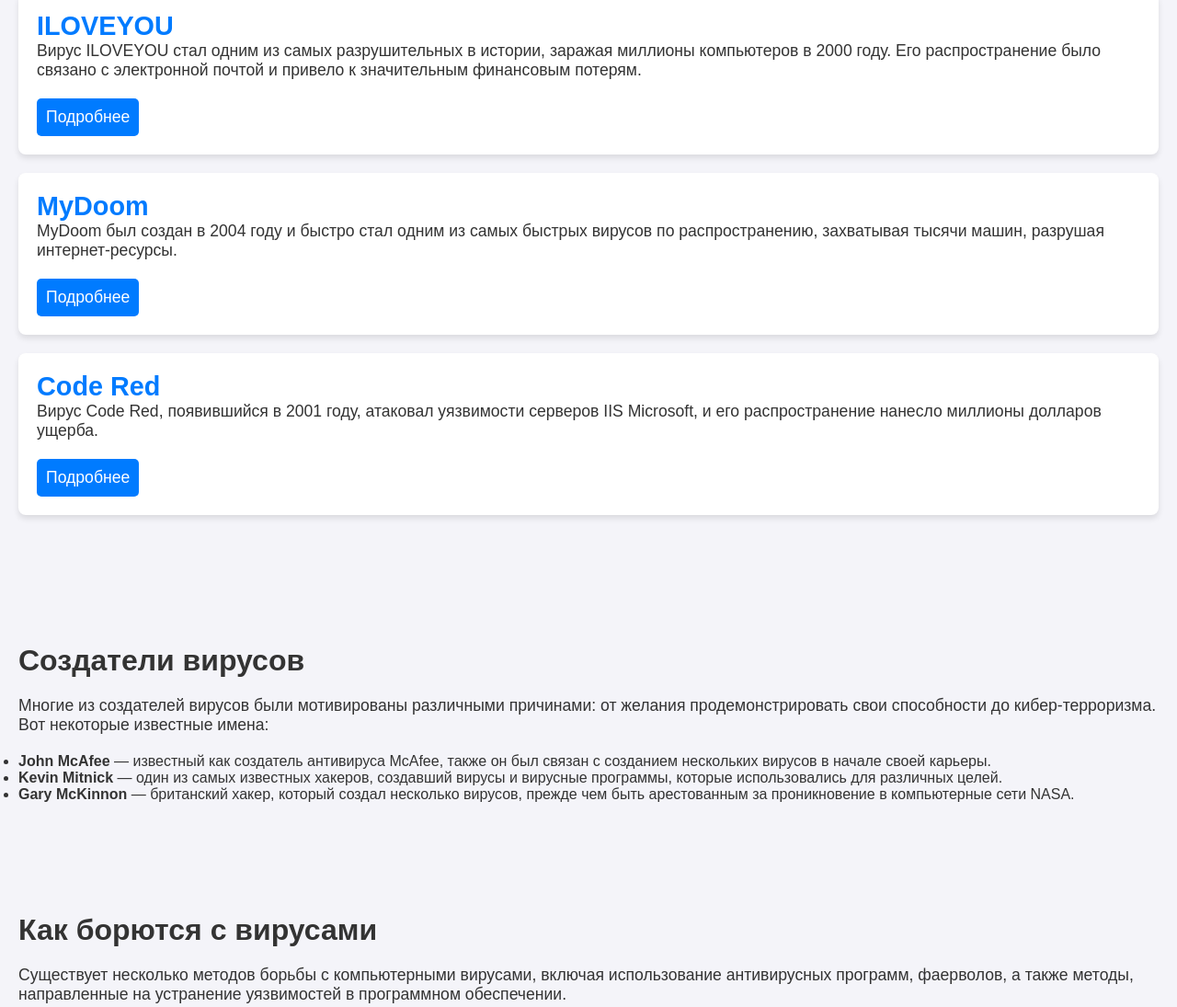
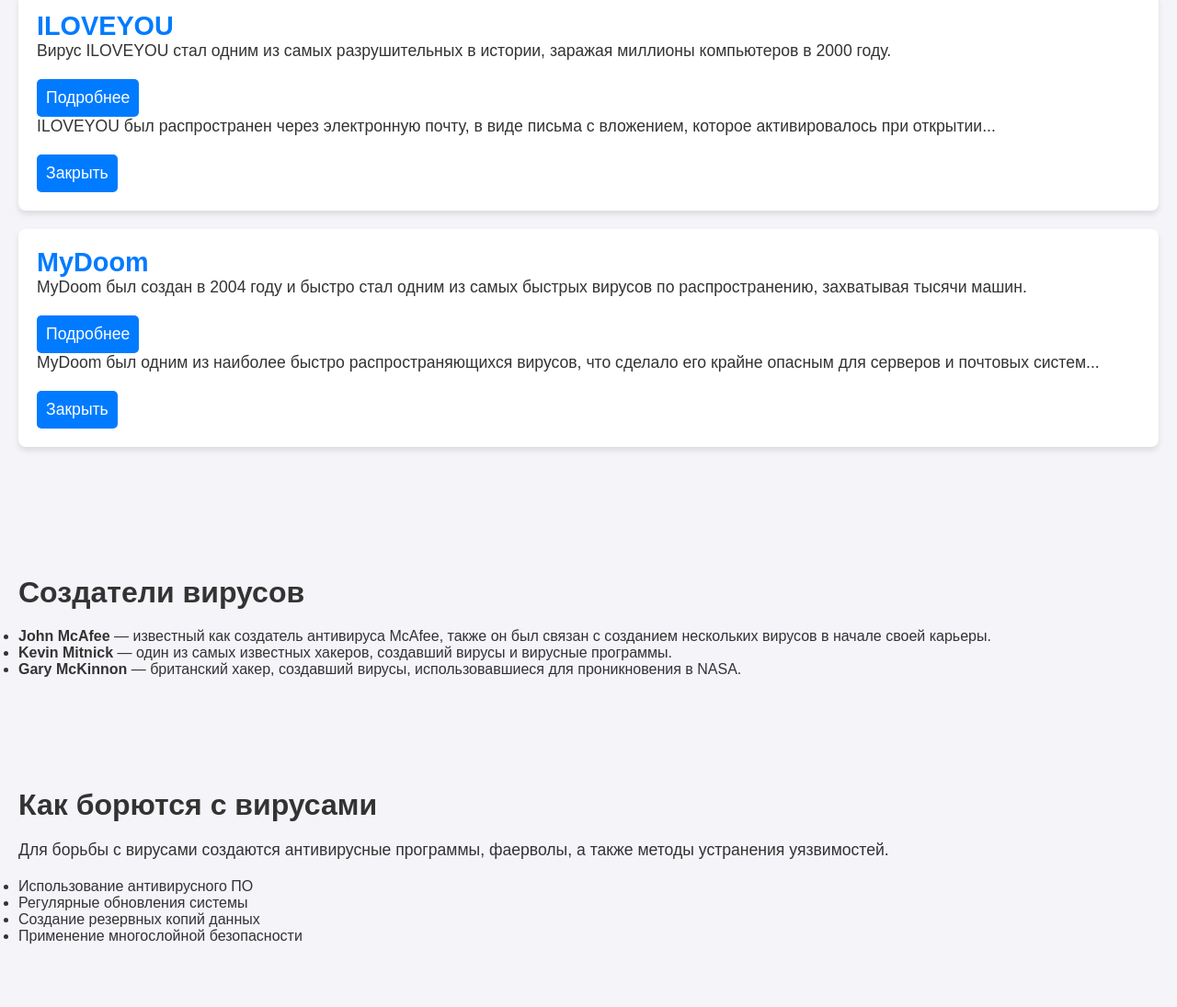
Before and after one commit to Enko3397/ybicadiscord, a plain HTML site: page index.html in a window 1280 px wide. Shown: the part 480-1575 px from the top of the page at 92% size. Drawn offline with Linux system fonts and the light colour scheme.

Commit message:
Update index.html

```diff
--- a/index.html
+++ b/index.html
@@ -23,6 +23,7 @@
         </div>
     </header>
 
+    <main>
         <section id="history">
             <div class="container">
                 <h2>История появления вирусов</h2>
@@ -33,34 +34,37 @@
         <section id="viruses">
             <div class="container">
                 <h2>Самые опасные вирусы</h2>
+
                 <div class="virus-card">
                     <h3>ILOVEYOU</h3>
-                <p>Вирус ILOVEYOU стал одним из самых разрушительных в истории, заражая миллионы компьютеров в 2000 году. Его распространение было связано с электронной почтой и привело к значительным финансовым потерям.</p>
-                <button class="learn-more" onclick="showDetails('ILOVEYOU')">Подробнее</button>
+                    <p>Вирус ILOVEYOU стал одним из самых разрушительных в истории, заражая миллионы компьютеров в 2000 году.</p>
+                    <button class="learn-more" onclick="toggleDetails('ILOVEYOU')">Подробнее</button>
+                    <div id="ILOVEYOU" class="virus-details">
+                        <p>ILOVEYOU был распространен через электронную почту, в виде письма с вложением, которое активировалось при открытии...</p>
+                        <button class="close" onclick="toggleDetails('ILOVEYOU')">Закрыть</button>
+                    </div>
                 </div>
 
                 <div class="virus-card">
                     <h3>MyDoom</h3>
-                <p>MyDoom был создан в 2004 году и быстро стал одним из самых быстрых вирусов по распространению, захватывая тысячи машин, разрушая интернет-ресурсы.</p>
-                <button class="learn-more" onclick="showDetails('MyDoom')">Подробнее</button>
+                    <p>MyDoom был создан в 2004 году и быстро стал одним из самых быстрых вирусов по распространению, захватывая тысячи машин.</p>
+                    <button class="learn-more" onclick="toggleDetails('MyDoom')">Подробнее</button>
+                    <div id="MyDoom" class="virus-details">
+                        <p>MyDoom был одним из наиболее быстро распространяющихся вирусов, что сделало его крайне опасным для серверов и почтовых систем...</p>
+                        <button class="close" onclick="toggleDetails('MyDoom')">Закрыть</button>
+                    </div>
                 </div>
 
-            <div class="virus-card">
-                <h3>Code Red</h3>
-                <p>Вирус Code Red, появившийся в 2001 году, атаковал уязвимости серверов IIS Microsoft, и его распространение нанесло миллионы долларов ущерба.</p>
-                <button class="learn-more" onclick="showDetails('Code Red')">Подробнее</button>
-            </div>
             </div>
         </section>
 
         <section id="creators">
             <div class="container">
                 <h2>Создатели вирусов</h2>
-            <p>Многие из создателей вирусов были мотивированы различными причинами: от желания продемонстрировать свои способности до кибер-терроризма. Вот некоторые известные имена:</p>
                 <ul>
                     <li><strong>John McAfee</strong> — известный как создатель антивируса McAfee, также он был связан с созданием нескольких вирусов в начале своей карьеры.</li>
-                <li><strong>Kevin Mitnick</strong> — один из самых известных хакеров, создавший вирусы и вирусные программы, которые использовались для различных целей.</li>
-                <li><strong>Gary McKinnon</strong> — британский хакер, который создал несколько вирусов, прежде чем быть арестованным за проникновение в компьютерные сети NASA.</li>
+                    <li><strong>Kevin Mitnick</strong> — один из самых известных хакеров, создавший вирусы и вирусные программы.</li>
+                    <li><strong>Gary McKinnon</strong> — британский хакер, создавший вирусы, использовавшиеся для проникновения в NASA.</li>
                 </ul>
             </div>
         </section>
@@ -68,7 +72,7 @@
         <section id="fight">
             <div class="container">
                 <h2>Как борются с вирусами</h2>
-            <p>Существует несколько методов борьбы с компьютерными вирусами, включая использование антивирусных программ, фаерволов, а также методы, направленные на устранение уязвимостей в программном обеспечении.</p>
+                <p>Для борьбы с вирусами создаются антивирусные программы, фаерволы, а также методы устранения уязвимостей.</p>
                 <ul>
                     <li>Использование антивирусного ПО</li>
                     <li>Регулярные обновления системы</li>
@@ -81,7 +85,6 @@
         <section id="prevention">
             <div class="container">
                 <h2>Как предотвратить заражение вирусами</h2>
-            <p>Для предотвращения заражений вирусами важно соблюдать несколько простых правил:</p>
                 <ul>
                     <li>Не открывайте подозрительные письма и ссылки</li>
                     <li>Используйте обновленное антивирусное ПО</li>
@@ -89,6 +92,7 @@
                 </ul>
             </div>
         </section>
+    </main>
 
     <footer>
         <div class="container">
```
Lines whose indentation alone changed are shown as unchanged.
